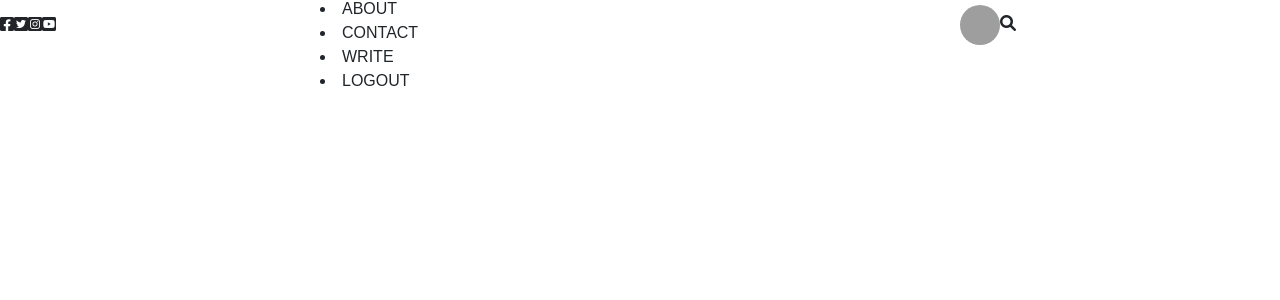
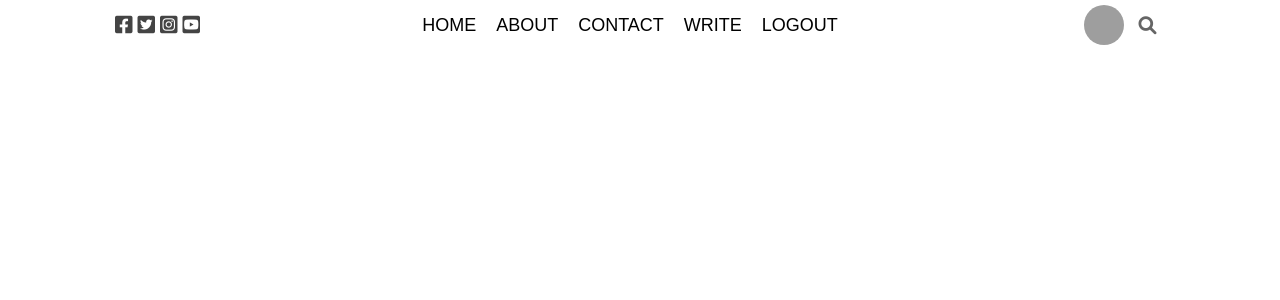
Before and after one commit to tenthin/project_blog, a React (Create React App) app: page / in a window 1280 px wide. Shown: the top 300 px of the page. Built offline with nearby package versions, Linux system fonts and the light colour scheme; grey boxes are pictures that could not be loaded.

Commit message:
icons in placed

```diff
--- a/public/index.html
+++ b/public/index.html
@@ -2,7 +2,6 @@
 <html lang="en">
   <head>
     <meta charset="utf-8" />
-    <link rel="icon" href="%PUBLIC_URL%/favicon.ico" />
     <meta name="viewport" content="width=device-width, initial-scale=1" />
     <meta name="theme-color" content="#000000" />
     <meta name="description" content="Web site created using create-react-app"/>
@@ -15,6 +14,7 @@
     </style>
     <title>Food Blog</title>
   </head>
+
   <body>
     <noscript>You need to enable JavaScript to run this app.</noscript>
     <div id="root"></div>
--- a/src/components/Button.js
+++ b/src/components/Button.js
@@ -1,11 +1,11 @@
-import "./button.css"
+// import "./button.css"
 
-export default function Button() {
-    return (
-        <div className="button">
-            <button className="btn btn-success btn-lg float-right" >
-            New Blog
-            </button>
-        </div>
-    )
-}
+// export default function Button() {
+//     return (
+//         <div className="button">
+//             <button className="btn btn-success btn-lg float-right" >
+//             New Blog
+//             </button>
+//         </div>
+//     )
+// }
--- a/src/components/Header.js
+++ b/src/components/Header.js
@@ -10,18 +10,19 @@ export default function Header () {
                 <i className="headIcon fab fa-youtube-square"></i>
             </div>
             <div className="headCenter">
-            <ul className="headList"></ul>
+                <ul className="headList">
                     <li className="headListItem">HOME</li>
                     <li className="headListItem">ABOUT</li>
                     <li className="headListItem">CONTACT</li>
                     <li className="headListItem">WRITE</li>
                     <li className="headListItem">LOGOUT</li>
+                    </ul>
             </div>
             <div className="headRight">
                 <img className="headImage"
                 src="https://st3.depositphotos.com/15648834/17930/v/600/depositphotos_179308454-stock-illustration-unknown-person-silhouette-glasses-profile.jpg"
                 alt="" />
-            <i className="topSearchIcon fas fa-search"></i>
+                <i className="headSearchIcon fas fa-search"></i>
             </div>
         </div>
 
--- a/src/components/Images.js
+++ /dev/null
@@ -1,9 +0,0 @@
-import React from 'react'
-
-export default function Images() {
-    return (
-        <div>
-
-        </div>
-    )
-}
--- a/src/components/Post.css
+++ b/src/components/Post.css
@@ -1,4 +1,4 @@
-.postTitle{
+/* .postTitle{
     padding: 5px;
     width: 80%;
     font-size: 24px;
@@ -23,4 +23,4 @@
     display: -webkit-box;
     -webkit-line-clamp:4;
     -webkit-box-orient: vertical;
-}
+} */
--- a/src/components/Post.js
+++ b/src/components/Post.js
@@ -1,33 +1,33 @@
-import "./Post.css"
+// import "./Post.css"
 
-export default function post() {
-    return (
-        <div className="post">
-            <img className="postImg"
-            src="https://mostnovel.com/wp-content/uploads/2021/04/This-Curse-Is-Just-Awesome-1-193x278.jpg"
-            alt=""
-            />
-            <div className="postInfo">
-                <span className="postTitle">This Curse is Awesome</span>
-            </div>
-            <p className="postDescription">JavaScript is the world most popular
-            lightweight, interpreted compiled programming
-            language. It is also known as scripting
-            language for web pages.JavaScript is the world most popular
-            lightweight, interpreted compiled programming
-            language. It is also known as scripting
-            language for web pages.JavaScript is the world most popular
-            lightweight, interpreted compiled programming
-            language. It is also known as scripting
-            language for web pages.JavaScript is the world most popular
-            lightweight, interpreted compiled programming
-            language. It is also known as scripting
-            language for web pages.JavaScript is the world most popular
-            lightweight, interpreted compiled programming
-            language. It is also known as scripting
-            language for web pages.
-            </p>
+// export default function post() {
+//     return (
+//         <div className="post">
+//             <img className="postImg"
+//             src="https://mostnovel.com/wp-content/uploads/2021/04/This-Curse-Is-Just-Awesome-1-193x278.jpg"
+//             alt=""
+//             />
+//             <div className="postInfo">
+//                 <span className="postTitle">This Curse is Awesome</span>
+//             </div>
+//             <p className="postDescription">JavaScript is the world most popular
+//             lightweight, interpreted compiled programming
+//             language. It is also known as scripting
+//             language for web pages.JavaScript is the world most popular
+//             lightweight, interpreted compiled programming
+//             language. It is also known as scripting
+//             language for web pages.JavaScript is the world most popular
+//             lightweight, interpreted compiled programming
+//             language. It is also known as scripting
+//             language for web pages.JavaScript is the world most popular
+//             lightweight, interpreted compiled programming
+//             language. It is also known as scripting
+//             language for web pages.JavaScript is the world most popular
+//             lightweight, interpreted compiled programming
+//             language. It is also known as scripting
+//             language for web pages.
+//             </p>
 
-        </div>
-    )
-}
+//         </div>
+//     )
+// }
--- a/src/components/button.css
+++ b/src/components/button.css
@@ -1,4 +1,4 @@
-.button{
+/* .button{
     float: right;
 }
 
--- a/src/components/header.css
+++ b/src/components/header.css
@@ -11,6 +11,21 @@
 
 .headLeft,.headRight{
     flex: 3;
+    display: flex;
+    align-items: center;
+    justify-content: center;
+}
+
+.headCenter{
+    flex: 6;
+}
+
+
+.headIcon{
+    font-size: 20px;
+    margin-right: 5px;
+    color: #444;
+    cursor: pointer;
 }
 
 .headImage{
@@ -20,7 +35,24 @@
     object-fit: cover;
 }
 
+.headList{
+    display: flex;
+    justify-content: center;
+    margin: 0;
+    padding: 0;
+    list-style: none;
+}
 
-.headCenter{
-    flex: 6;
+.headListItem{
+    margin-right: 20px;
+    font-size: 18px;
+    font-weight: 300;
+    cursor: pointer;
 }
+
+.headSearchIcon{
+    font-size: 18px;
+    color: #666;
+    cursor: pointer;
+    margin-left: 15px;
+}
--- a/src/index.js
+++ b/src/index.js
@@ -1,14 +1,11 @@
 import React from 'react';
 import ReactDOM from 'react-dom';
 import App from './App';
-import 'bootstrap/dist/css/bootstrap.css';
-import Images from './components/Images'
 
 
 ReactDOM.render(
   <React.StrictMode>
     <App />
-    <Images />
   </React.StrictMode>,
   document.getElementById('root')
 );
```
Also changed, not shown: src/App.js (+1 -18 lines). Lines whose indentation alone changed are shown as unchanged.
